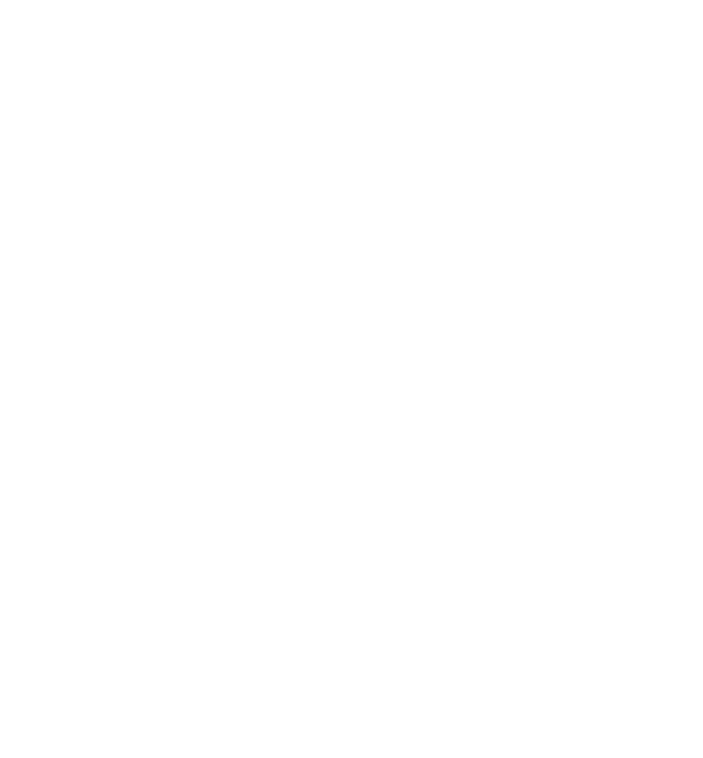
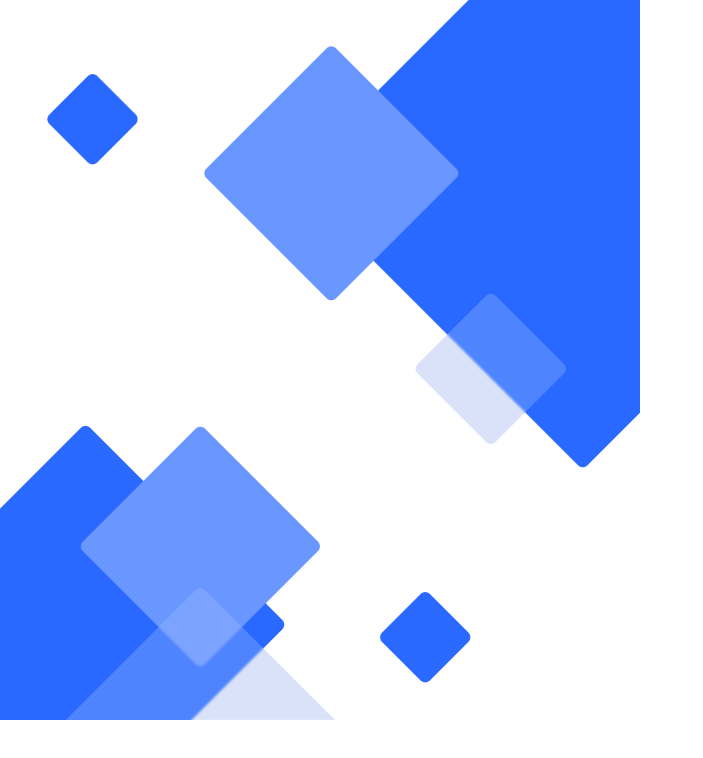
Before and after one commit to AndrewRusanov/AISv2, a React (Create React App) app: page / in a window 1280 px wide. Shown: the top 758 px of the page, without its empty margins (0-703 px from the left). Built offline with nearby package versions, Linux system fonts and the light colour scheme.

Commit message:
feat: add ImageBlock

```diff
--- a/src/App.js
+++ b/src/App.js
@@ -1,8 +1,19 @@
 import React from 'react';
 import styles from './App.css';
+import { BrowserRouter, Route, Routes } from 'react-router-dom';
+import EntryPage from './components/entry/EntryPage';
 
 function App() {
-  return <div className={styles.page}></div>;
+  return (
+    <section className={styles.page}>
+      <BrowserRouter>
+        <Routes>
+          <Route path="/" element={<EntryPage />} />
+          <Route path="rootPage" />
+        </Routes>
+      </BrowserRouter>
+    </section>
+  );
 }
 
 export default App;
--- /dev/null
+++ b/src/components/entry/EntryPage.jsx
@@ -0,0 +1,14 @@
+import React from 'react';
+import styles from './EntryPage.module.css';
+import ImageBlock from './imageBlock/ImageBlock';
+
+const EntryPage = () => {
+  return (
+    <div className={styles.page}>
+      {/* Блок с формой */}
+      <ImageBlock />
+    </div>
+  );
+};
+
+export default EntryPage;
--- /dev/null
+++ b/src/components/entry/EntryPage.module.css
@@ -0,0 +1,6 @@
+.page {
+  display: flex;
+  flex-direction: row;
+  width: 100%;
+  height: 100%;
+}
--- /dev/null
+++ b/src/components/entry/imageBlock/ImageBlock.jsx
@@ -0,0 +1,9 @@
+import React from 'react';
+import image from '../../../images/autorization_rectangles.png';
+import styles from './ImageBlock.module.css';
+
+const ImageBlock = () => {
+  return <img className={styles.image} src={image} alt="Изображение квадратов" />;
+};
+
+export default ImageBlock;
--- /dev/null
+++ b/src/components/entry/imageBlock/ImageBlock.module.css
@@ -0,0 +1,5 @@
+.image {
+  height: 100%;
+  width: 50%;
+  object-fit: cover;
+}
```
